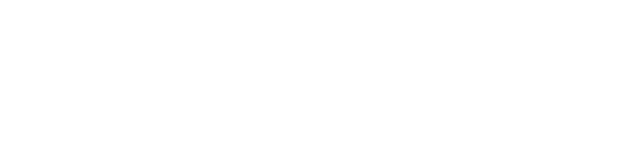
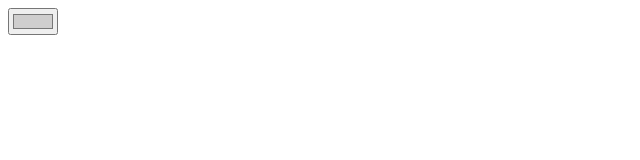
Before and after one commit to HabibAroua/Optimal-code-with-JavaScript, a plain HTML site: page ex1/index.html in a window 1280 px wide. Shown: the whole page, without its empty margins (0-640 px from the left). Drawn offline with Linux system fonts and the light colour scheme.

Commit message:
add input color

```diff
--- a/ex1/index.html
+++ b/ex1/index.html
@@ -7,6 +7,12 @@
         <!-- video = https://www.youtube.com/watch?v=Gipx8cyobyk -->
     </head>
     <body>
-
+        <div class="main-content">
+            <div class="left-side">
+                <div class="input-section">
+                    <input type="color" value="#cfcece" />
+                </div>
+            </div>
+        </div>
     </body>
 </html>
```
